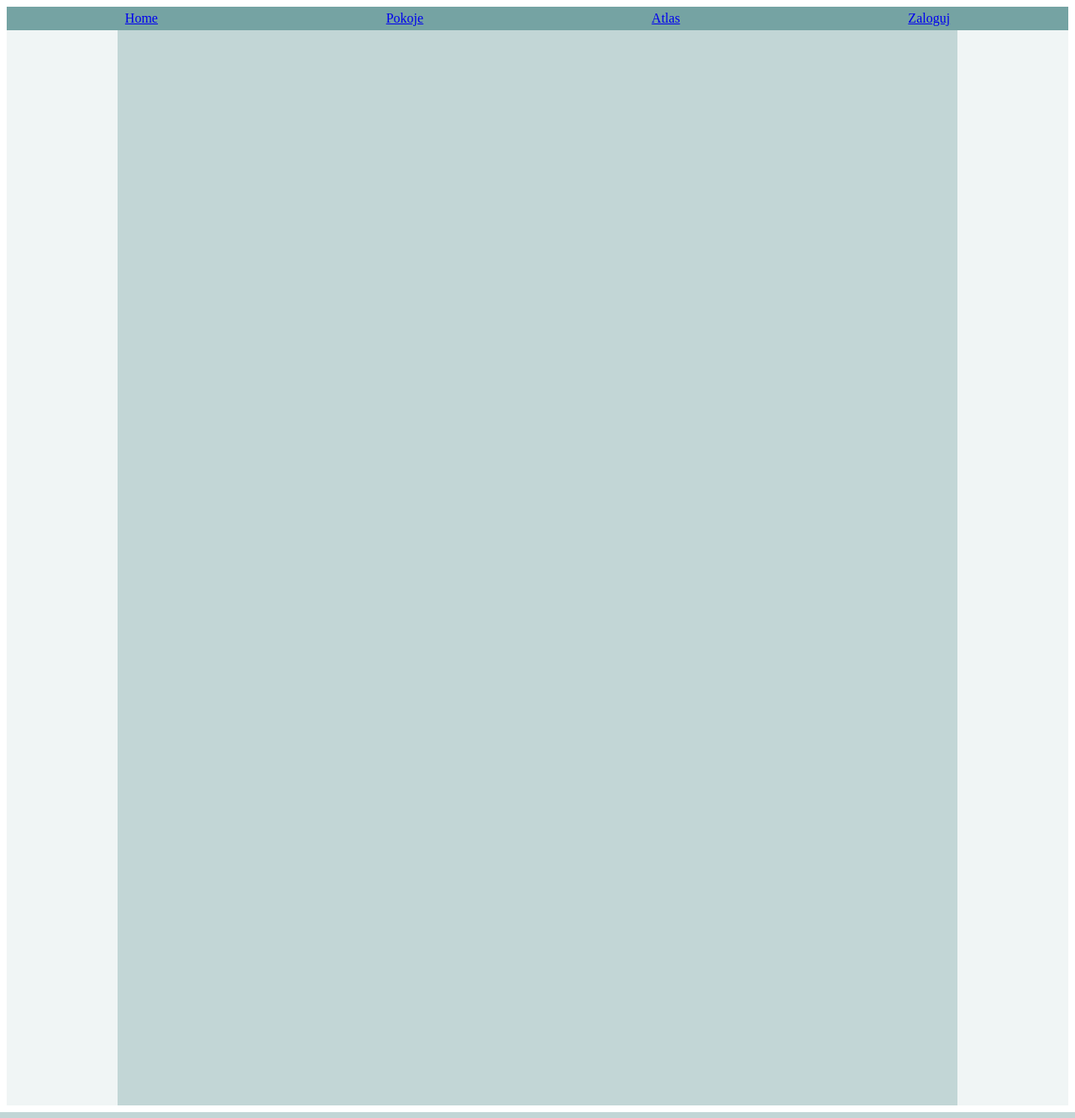
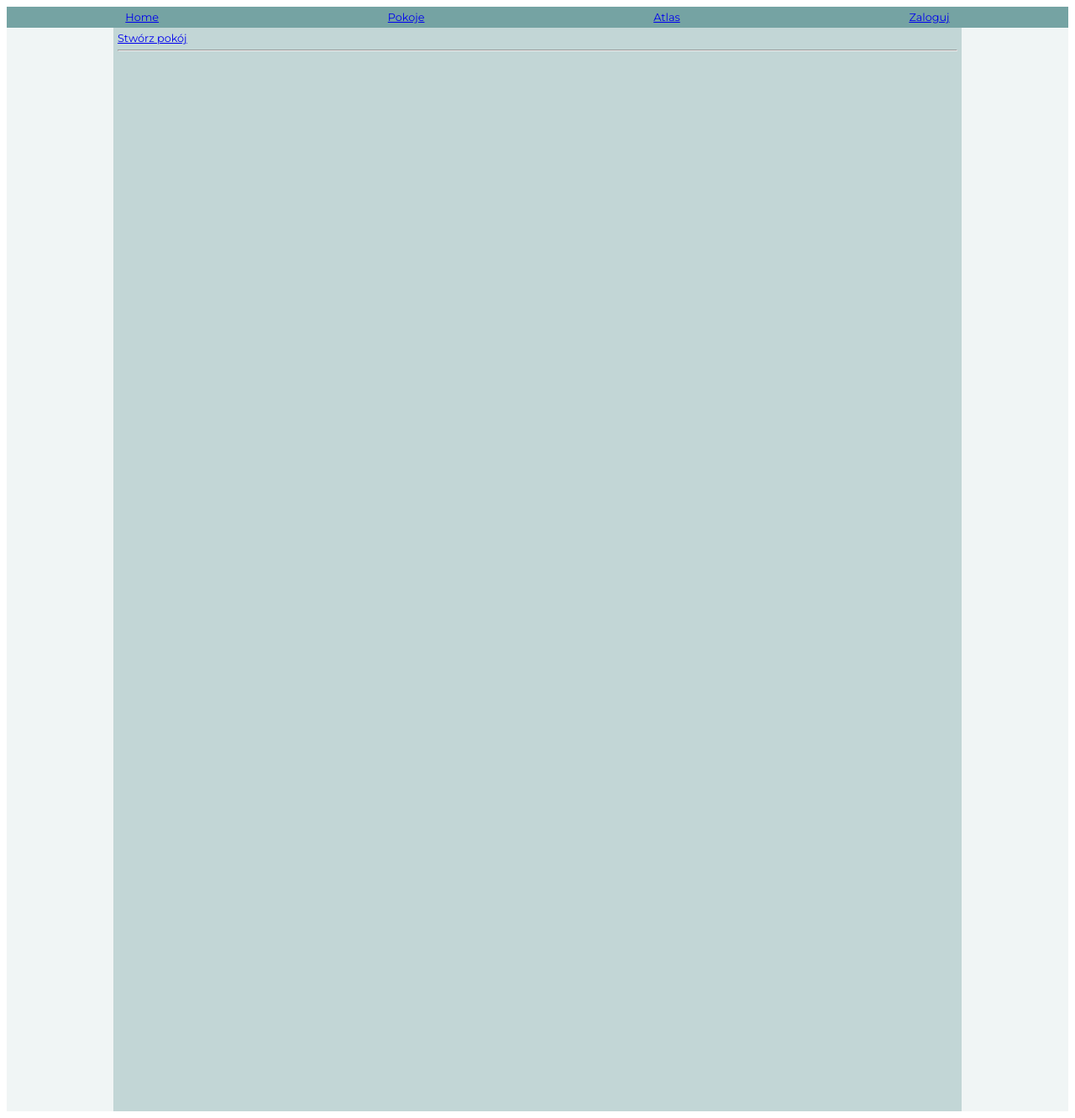
Before and after one commit to Ja-ku-ba/grzybiarze, a Django app: page /pokoje in a window 1280 px wide. Shown: the whole page at 84% size. Run offline with Django 4.2, Linux system fonts and the light colour scheme; data that the repository does not hold is empty.

Commit message:
23.08.22

```diff
--- a/fungus/models.py
+++ b/fungus/models.py
@@ -58,7 +58,7 @@ class Dislike(models.Model):
 
 
 class Room(models.Model):
-    host = models.ForeignKey(User, on_delete=models.SET_NULL, null=True)
+    owner = models.ForeignKey(User, on_delete=models.SET_NULL, null=True)
     participants = models.ManyToManyField(User, related_name='participants', blank=True)
     topic = models.CharField(max_length=250)
     updated = models.DateTimeField(auto_now=True)
--- a/fungus/templates/fungus/login_register.html
+++ b/fungus/templates/fungus/login_register.html
@@ -34,7 +34,7 @@
         <label>Hasło:</label>
         <input type="password" name="password">
         <br>
-        <input type="submit" value="Zakoguj">
+        <input type="submit" value="Zaloguj">
     </form>
     <span>Nie masz jeszcze konta?</span>
     <br>
--- a/fungus/templates/fungus/rooms_list.html
+++ b/fungus/templates/fungus/rooms_list.html
@@ -1,8 +1,11 @@
 {% extends 'main.html' %}
 {% block content %}
 <div>
+    <a href="{% url 'create_room' %}">Stwórz pokój</a>
+    <hr>
     {% for room in rooms %}
-    <a href="{% url 'room' room.id %}">{{room}}</a>
+    <hr>
+    <a href="{% url 'room' room.id %}">{{room|truncatechars:50}}</a>
     <br>
     {% endfor %}
 </div>
--- a/fungus/templates/fungus/user.html
+++ b/fungus/templates/fungus/user.html
@@ -5,16 +5,18 @@
     <div>
         {% for msg in messages %}
         <small>{{msg.posted|timesince}} temu</small>
-        <a href="{% url 'room' msg.room.id %}">{{msg}}</a>
         <br>
+        <a href="{% url 'room' msg.room.id %}">{{msg}}:</a>
+        <hr>
         {% endfor %}
     </div>
     <hr>
     <div>
         {% for post in posts %}
+        <small>{{post.added|timesince}}</small>
         <p>{{post}}</p>
         <small>{{post.like_post.all.count }} lubi, {{post.dislike_post.all.count }} nie lubi</small>
-        <br>
+        <hr>
         {% endfor %}
     </div>
 </div>
--- a/fungus/urls.py
+++ b/fungus/urls.py
@@ -8,6 +8,7 @@ urlpatterns = [
     path('atlas/<str:pk>', views.munschrom_page, name='munschrom_page'),
 
     path('pokoje', views.rooms_page, name='rooms_page'),
+    path('stworz-pokoj', views.create_room, name='create_room'),
     path('pokoj/<str:pk>', views.room_p, name='room'),
 
     path('zarejestruj', views.register, name='register'),
--- a/fungus/views.py
+++ b/fungus/views.py
@@ -117,8 +117,19 @@ def rooms_page(request):
     context = {'rooms':rooms}
     return render(request, 'fungus/rooms_list.html', context)
 
+def create_room(request):
+    if request.method == 'POST':
+        topic = request.POST.get('topic')
+        new_room = Room.objects.create(
+            owner = request.user,
+            topic = topic,
+        )
+        return redirect('room', new_room.id)
+    return render(request, 'fungus/room_create.html')
+
 def room_p(request, pk):
     room = Room.objects.get(id=pk)
+    participants = room.participants.all()
     massages = room.message_set.all()
     context = {'room': room, 'massages':massages}
     if request.method == 'POST':
@@ -128,6 +139,7 @@ def room_p(request, pk):
             room = room,
             body = body
         )
+        room.participants.add(request.user)
         return redirect('room', room.id)
     return render(request, 'fungus/room.html', context)
 
--- a/static/styles/main.css
+++ b/static/styles/main.css
@@ -1,3 +1,8 @@
+body {
+    font-family: 'Montserrat', sans-serif;
+    font-size: 80%;
+}
+
 #page_container {
     background-color: #f0f5f5;
 }
@@ -7,12 +12,14 @@
     margin-left: auto;
     margin-right: auto;
     background-color: #c2d6d6;
-    height: 100vw;
+    min-height: 100vw;
+    align-items: stretch;
+    padding: 5px;
 }
 
 #navbar {
     position: sticky;
-    top: 0;
+    top: -5;
     background-color: #75a3a3;
     display: flex;
     justify-content: space-around;
@@ -28,3 +35,10 @@
 #message_field_room {
     width: 500px;
 }
+
+#write_message {
+    position: sticky;
+    bottom: 0px;
+    display: flex;
+    justify-content: center;
+}
--- a/templates/main.html
+++ b/templates/main.html
@@ -7,6 +7,9 @@
     <title>Grzybiarze</title>
     <meta name='viewport' content='width=device-width, initial-scale=1'>
     <link rel='stylesheet' type='text/css' media='screen' href="{% static 'styles/main.css' %}">
+    <link rel="preconnect" href="https://fonts.googleapis.com">
+    <link rel="preconnect" href="https://fonts.gstatic.com" crossorigin>
+    <link href="https://fonts.googleapis.com/css2?family=Montserrat&display=swap" rel="stylesheet">
     <!-- <script src='main.js'></script> -->
 </head>
 <body>
```
Also changed, not shown: fungus/templates/fungus/room_create.html (added, +11 -0 lines), fungus/migrations/0005_alter_message_options_rename_host_room_owner.py (added).
